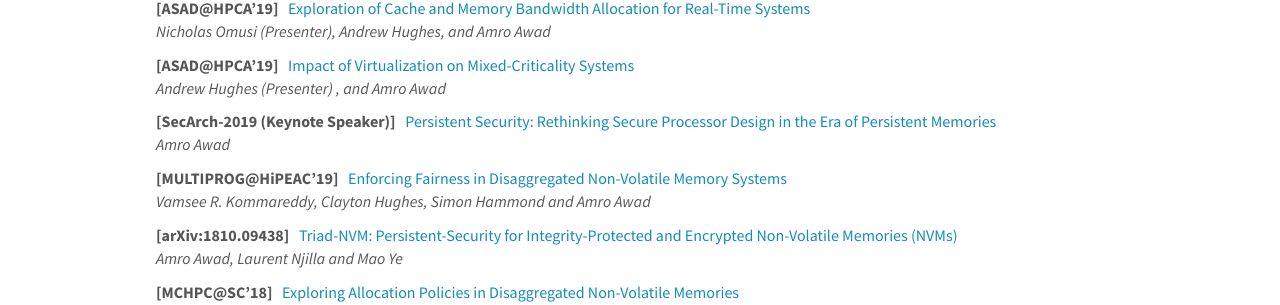
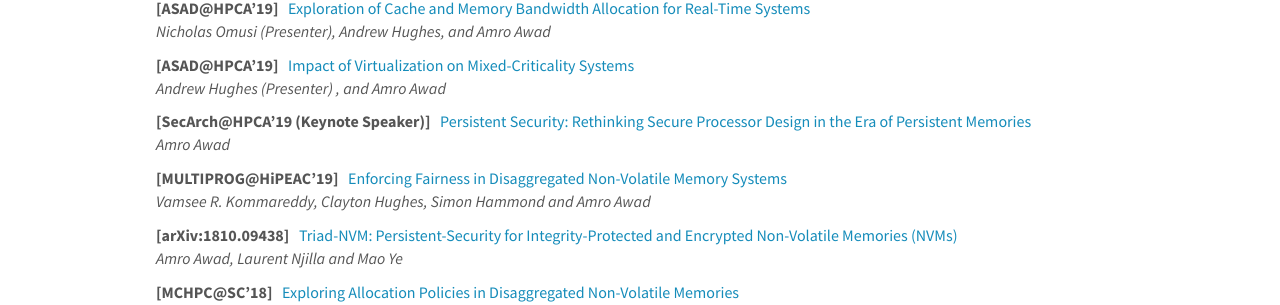
Before and after one commit to sacagroup/sacagroup.github.io, a Jekyll site: the page built from _pages/publications.md, in a window 1280 px wide. Shown: the part 201-506 px from the top of the page. Built offline with Jekyll 4.4.1, drawn with Linux system fonts in a browser that asks for light colours; nearby versions of some CDN libraries.

Commit message:
consistent workshop name

```diff
--- a/_data/publist.yml
+++ b/_data/publist.yml
@@ -23,7 +23,7 @@
     Amro Awad
   link:
     url: http://built-in-security.csp.escience.cn/dct/page/1
-    display: SecArch-2019 (Keynote Speaker)
+    display: SecArch@HPCA'19 (Keynote Speaker)
 
 
 - title: "Enforcing Fairness in Disaggregated Non-Volatile Memory Systems"
```
